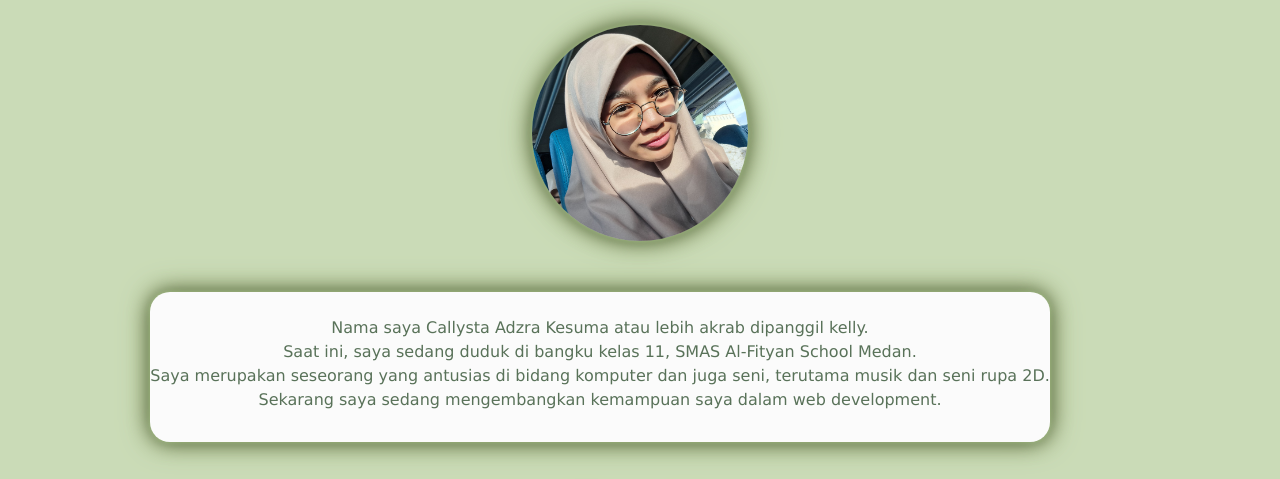
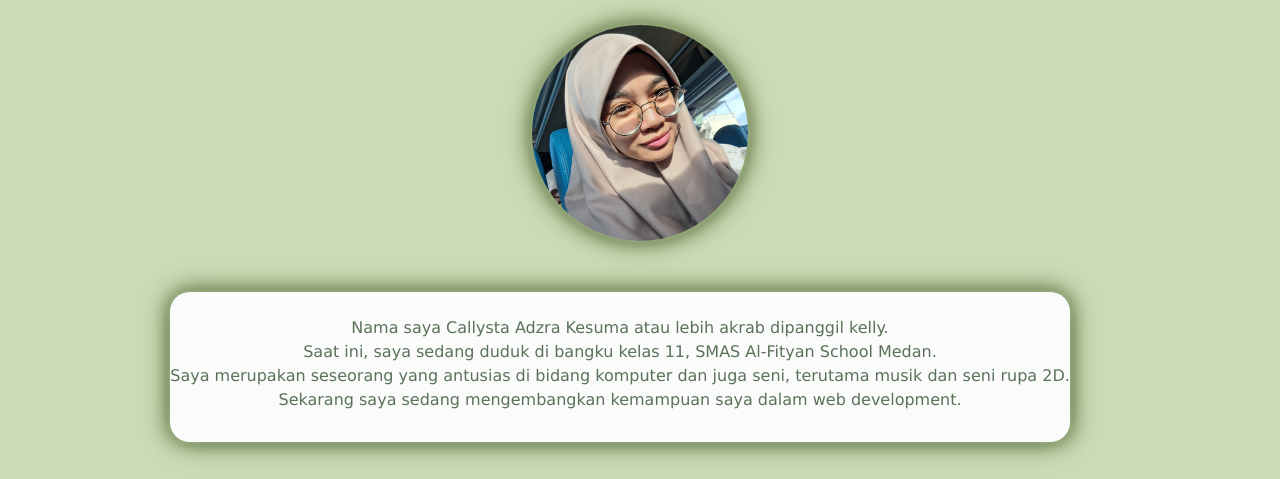
Before and after one commit to jayj0o/portofolio, a plain HTML site: page index.html in a window 1280 px wide. Shown: the part 473-952 px from the top of the page. Drawn offline with nearby package versions, Linux system fonts and the light colour scheme.

Commit message:
Update style.css

```diff
--- a/style.css
+++ b/style.css
@@ -30,7 +30,7 @@
     30px #93a267;
 }
 .kotak{
-    margin-left: 150px;
+    margin-left: 170px;
     margin-right: 100px;
     width: 900px;
     height: 150px;
```
